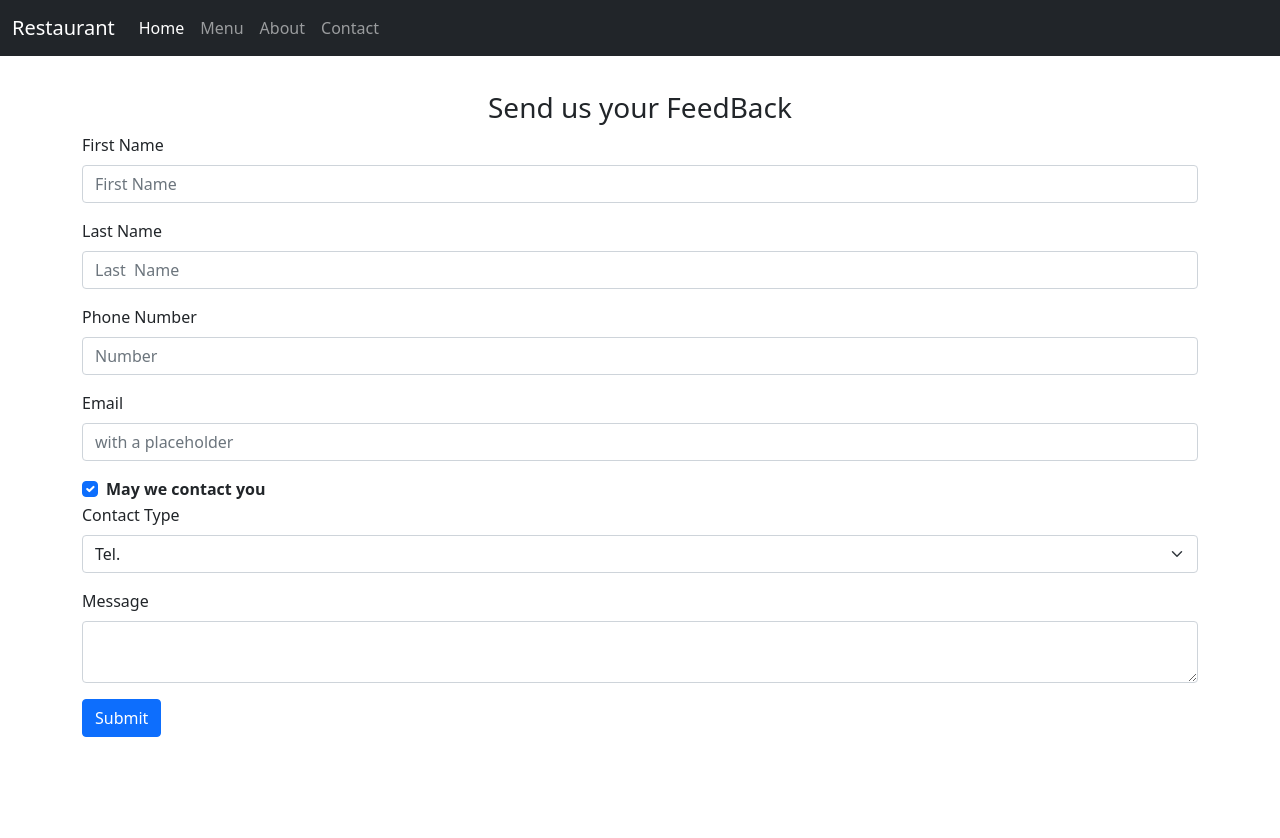
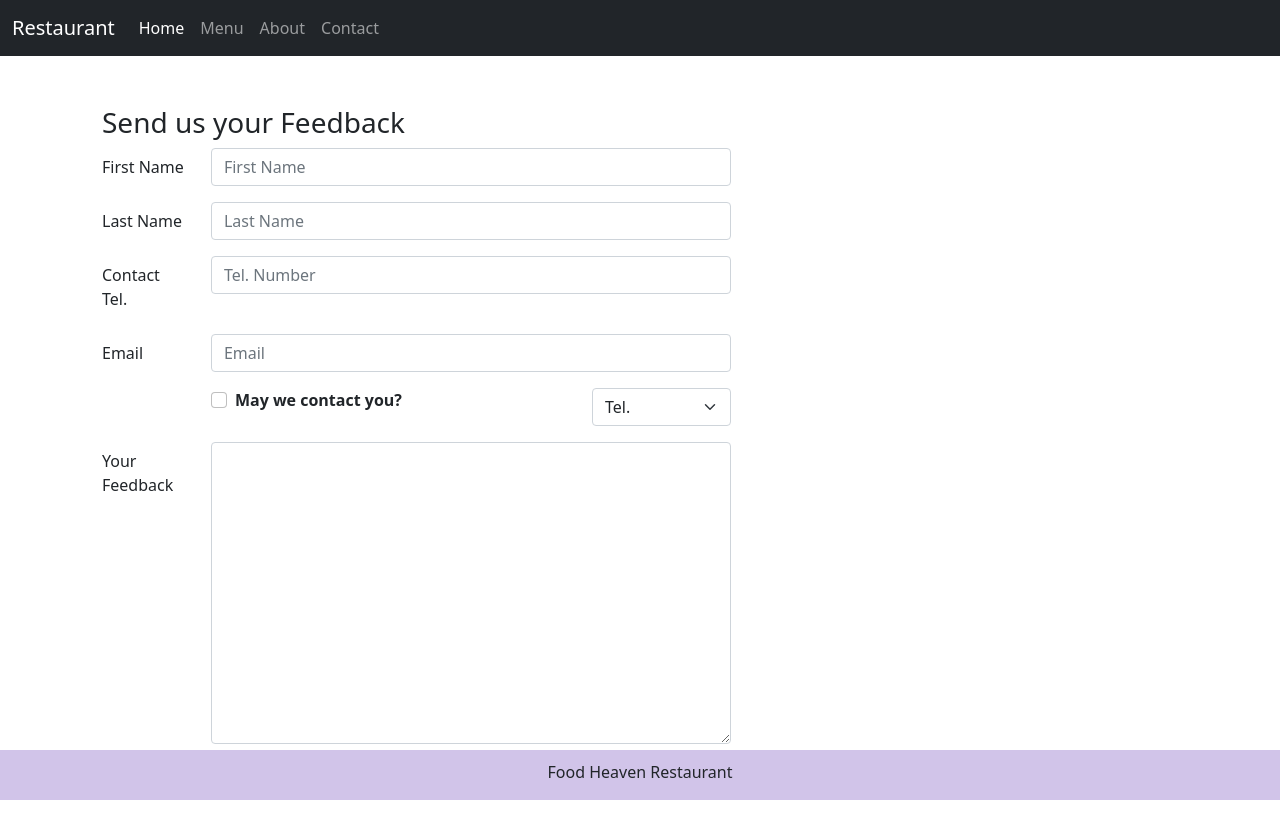
Before and after one commit to shariard58/shariarmahmud-restaurant-project-, a React (Create React App) app: page /contact in a window 1280 px wide. Shown: the top 838 px of the page. Before the commit the page ends 800 px from the top, so only its background shows below. Built offline with nearby package versions, Linux system fonts and the light colour scheme.

Commit message:
untill react redux

```diff
--- a/public/index.html
+++ b/public/index.html
@@ -24,7 +24,7 @@
       work correctly both with client-side routing and a non-root public URL.
       Learn how to configure a non-root public URL by running `npm run build`.
     -->
-    <title>Bohubrishi Restaurant</title>
+    <title>Food Heaven Restaurant</title>
   </head>
   <body>
     <noscript>You need to enable JavaScript to run this app.</noscript>
--- a/src/App.css
+++ b/src/App.css
@@ -14,3 +14,18 @@
 .two {
   background-color: blue;
 } */
+
+.footer {
+  background-color: #d1c4e9;
+  margin: 0px auto;
+  padding-top: 10px;
+  position: fixed;
+  bottom: 0;
+  width: 100%;
+}
+
+.row-content {
+  margin: 0px auto;
+  padding: 50px 0px 50px 0px;
+  min-height: 400px;
+}
--- a/src/components/body/Contact.js
+++ b/src/components/body/Contact.js
@@ -1,6 +1,5 @@
 import React, { Component } from "react";
-import { Button, Form, FormGroup, Label, Input, FormText } from "reactstrap";
-import "./Contact.css";
+import { Button, Form, FormGroup, Label, Input, Col } from "reactstrap";
 
 class Contact extends Component {
   constructor(props) {
@@ -10,110 +9,145 @@ class Contact extends Component {
       lastname: "",
       telnum: "",
       email: "",
-      agree: true,
+      agree: false,
       contactType: "Tel.",
       message: "",
     };
+    this.handleInputChange = this.handleInputChange.bind(this);
+    this.handleSubmit = this.handleSubmit.bind(this);
   }
+
+  handleInputChange = (event) => {
+    const value =
+      event.target.type === "checkbox"
+        ? event.target.checked
+        : event.target.value;
+    const name = event.target.name;
+    this.setState({
+      [name]: value,
+    });
+  };
+
+  handleSubmit = (event) => {
+    console.log(this.state);
+    event.preventDefault();
+  };
+
   render() {
     return (
       <div className="container">
-        <div className="row row-content">
+        <div
+          className="row row-content"
+          style={{ paddingLeft: "20px", textAlign: "left" }}
+        >
           <div className="col-12">
-            <h3> Send us your FeedBack</h3>
+            <h3>Send us your Feedback</h3>
           </div>
-
-          <div className="col-12">
-            <Form>
-              <FormGroup>
-                <Label className="label" for="firstname">
+          <div className="col-12 col-md-7">
+            <Form onSubmit={this.handleSubmit}>
+              <FormGroup row>
+                <Label htmlFor="firstname" md={2}>
                   First Name
                 </Label>
+                <Col md={10}>
                   <Input
-                  className="textF"
                     type="text"
-                  name="fname"
-                  id="firstname"
-                  placeholder="First Name "
+                    name="firstname"
+                    placeholder="First Name"
                     value={this.state.firstname}
+                    onChange={this.handleInputChange}
                   />
+                </Col>
               </FormGroup>
-
-              <FormGroup>
-                <Label className="label" for="lastname">
+              <FormGroup row>
+                <Label htmlFor="lastname" md={2}>
                   Last Name
                 </Label>
+                <Col md={10}>
                   <Input
-                  className="textF"
                     type="text"
-                  name="lname"
-                  id="lastname"
-                  placeholder="Last  Name "
+                    name="lastname"
                     value={this.state.lastname}
+                    placeholder="Last Name"
+                    onChange={this.handleInputChange}
                   />
+                </Col>
               </FormGroup>
-
-              <FormGroup>
-                <Label className="label" for="number">
-                  Phone Number
+              <FormGroup row>
+                <Label htmlFor="telnum" md={2}>
+                  Contact Tel.
                 </Label>
+                <Col md={10}>
                   <Input
-                  className="textF"
-                  type="number"
-                  name="num"
-                  id="number"
-                  placeholder="Number "
+                    type="tel"
+                    name="telnum"
                     value={this.state.telnum}
+                    placeholder="Tel. Number"
+                    onChange={this.handleInputChange}
                   />
+                </Col>
               </FormGroup>
-
-              <FormGroup>
-                <Label for="exampleEmail">Email</Label>
+              <FormGroup row>
+                <Label htmlFor="email" md={2}>
+                  Email
+                </Label>
+                <Col md={10}>
                   <Input
                     type="email"
                     name="email"
-                  id="exampleEmail"
-                  placeholder="with a placeholder"
                     value={this.state.email}
+                    placeholder="Email"
+                    onChange={this.handleInputChange}
                   />
+                </Col>
               </FormGroup>
+              <FormGroup row>
+                <Col md={{ size: 6, offset: 2 }}>
                   <FormGroup check>
                     <Label check>
                       <Input
                         type="checkbox"
-                    id="checkbox2"
+                        name="agree"
                         checked={this.state.agree}
-                  />{" "}
-                  <strong> May we contact you </strong>
+                        onChange={this.handleInputChange}
+                      />
+                      <strong>May we contact you?</strong>
                     </Label>
                   </FormGroup>
-
-              <FormGroup>
-                <Label for="contactType">Contact Type </Label>
+                </Col>
+                <Col md={{ size: 3, offset: 1 }}>
                   <Input
                     type="select"
                     name="contactType"
-                  id="examplePassword"
                     value={this.state.contactType}
+                    onChange={this.handleInputChange}
                   >
-                  <option> Tel.</option>
-                  <option> Email </option>
+                    <option>Tel.</option>
+                    <option>Email</option>
                   </Input>
+                </Col>
               </FormGroup>
-
-              <FormGroup>
-                <Label for="exampleText">Message</Label>
+              <FormGroup row>
+                <Label htmlFor="message" md={2}>
+                  Your Feedback
+                </Label>
+                <Col md={10}>
                   <Input
                     type="textarea"
-                  name="text"
-                  id="exampleText"
+                    name="message"
                     value={this.state.message}
-                />
+                    rows="12"
+                    onChange={this.handleInputChange}
+                  ></Input>
+                </Col>
               </FormGroup>
-
+              <FormGroup>
+                <Col md={{ size: 10, offset: 2 }}>
                   <Button type="submit" color="primary">
-                Submit
+                    Send Feedback
                   </Button>
+                </Col>
+              </FormGroup>
             </Form>
           </div>
         </div>
--- a/src/components/body/DishDetail.js
+++ b/src/components/body/DishDetail.js
@@ -25,7 +25,7 @@ const DishDetail = (props) => {
 
           <hr />
 
-          <LoadComments comments={props.dish.comments} />
+          <LoadComments comments={props.comments} />
         </CardBody>
       </Card>
     </div>
--- a/src/components/body/Menu.js
+++ b/src/components/body/Menu.js
@@ -1,6 +1,7 @@
 import React, { Component } from "react";
 import MenuItem from "./MenuItem";
 import DishDetail from "./DishDetail";
+import COMMENTS from "../../data/comments";
 
 import DISHES from "../../data/dishes.js";
 
@@ -16,6 +17,7 @@ import {
 class Menu extends Component {
   state = {
     dishes: DISHES,
+    comments: COMMENTS,
     selectedDish: null,
     modalOpen: false,
   };
@@ -44,7 +46,13 @@ class Menu extends Component {
     let dishDetail = null;
 
     if (this.state.selectedDish != null) {
-      dishDetail = <DishDetail dish={this.state.selectedDish} />;
+      const comments = this.state.comments.filter((comment) => {
+        return comment.dishId === this.state.selectedDish;
+      });
+
+      dishDetail = (
+        <DishDetail dish={this.state.selectedDish} comments={comments} />
+      );
     }
 
     return (
--- a/src/components/footer/Footer.js
+++ b/src/components/footer/Footer.js
@@ -1,7 +1,17 @@
 import React from "react";
 
 const Footer = () => {
-  return <div></div>;
+  return (
+    <div className="footer">
+      <div className="container">
+        <div className="row justify-content-center">
+          <div className="col-auto">
+            <p> Food Heaven Restaurant </p>
+          </div>
+        </div>
+      </div>
+    </div>
+  );
 };
 
 export default Footer;
--- /dev/null
+++ b/src/data/comments.js
@@ -0,0 +1,168 @@
+const COMMENTS = [
+  {
+    dishId: 0,
+    id: 0,
+    rating: 5,
+    comment: "Imagine all the eatables, living in conFusion!",
+    author: "Shanto",
+    date: "2018-10-16T17:57:28.556094Z",
+  },
+  {
+    dishId: 0,
+    id: 1,
+    rating: 4,
+    comment:
+      "Sends anyone to heaven, I wish I could get my mother-in-law to eat it!",
+    author: "Karim",
+    date: "2017-09-05T17:57:28.556094Z",
+  },
+  {
+    dishId: 0,
+    id: 2,
+    rating: 3,
+    comment: "Eat it, just eat it!",
+    author: "Moinul",
+    date: "2019-02-13T17:57:28.556094Z",
+  },
+  {
+    dishId: 0,
+    id: 3,
+    rating: 4,
+    comment: "Ultimate, Reaching for the stars!",
+    author: "Rahat",
+    date: "2017-12-02T17:57:28.556094Z",
+  },
+  {
+    dishId: 0,
+    id: 4,
+    rating: 2,
+    comment: "It's your birthday, we're gonna party!",
+    author: "Rony",
+    date: "2019-12-02T17:57:28.556094Z",
+  },
+  {
+    dishId: 1,
+    id: 5,
+    rating: 5,
+    comment: "Imagine all the eatables, living in conFusion!",
+    author: "Shanto",
+    date: "2018-10-16T17:57:28.556094Z",
+  },
+  {
+    dishId: 1,
+    id: 6,
+    rating: 4,
+    comment:
+      "Sends anyone to heaven, I wish I could get my mother-in-law to eat it!",
+    author: "Karim",
+    date: "2017-09-05T17:57:28.556094Z",
+  },
+  {
+    dishId: 1,
+    id: 7,
+    rating: 3,
+    comment: "Eat it, just eat it!",
+    author: "Moinul",
+    date: "2019-02-13T17:57:28.556094Z",
+  },
+  {
+    dishId: 1,
+    id: 8,
+    rating: 4,
+    comment: "Ultimate, Reaching for the stars!",
+    author: "Rahat",
+    date: "2017-12-02T17:57:28.556094Z",
+  },
+  {
+    dishId: 1,
+    id: 9,
+    rating: 2,
+    comment: "It's your birthday, we're gonna party!",
+    author: "Rony",
+    date: "2019-12-02T17:57:28.556094Z",
+  },
+  {
+    dishId: 2,
+    id: 10,
+    rating: 5,
+    comment: "Imagine all the eatables, living in conFusion!",
+    author: "Shanto",
+    date: "2018-10-16T17:57:28.556094Z",
+  },
+  {
+    dishId: 2,
+    id: 11,
+    rating: 4,
+    comment:
+      "Sends anyone to heaven, I wish I could get my mother-in-law to eat it!",
+    author: "Karim",
+    date: "2017-09-05T17:57:28.556094Z",
+  },
+  {
+    dishId: 2,
+    id: 12,
+    rating: 3,
+    comment: "Eat it, just eat it!",
+    author: "Moinul",
+    date: "2019-02-13T17:57:28.556094Z",
+  },
+  {
+    dishId: 2,
+    id: 13,
+    rating: 4,
+    comment: "Ultimate, Reaching for the stars!",
+    author: "Rahat",
+    date: "2017-12-02T17:57:28.556094Z",
+  },
+  {
+    dishId: 2,
+    id: 14,
+    rating: 2,
+    comment: "It's your birthday, we're gonna party!",
+    author: "Rony",
+    date: "2019-12-02T17:57:28.556094Z",
+  },
+  {
+    dishId: 3,
+    id: 15,
+    rating: 5,
+    comment: "Imagine all the eatables, living in conFusion!",
+    author: "Shanto",
+    date: "2018-10-16T17:57:28.556094Z",
+  },
+  {
+    dishId: 3,
+    id: 16,
+    rating: 4,
+    comment:
+      "Sends anyone to heaven, I wish I could get my mother-in-law to eat it!",
+    author: "Karim",
+    date: "2017-09-05T17:57:28.556094Z",
+  },
+  {
+    dishId: 3,
+    id: 17,
+    rating: 3,
+    comment: "Eat it, just eat it!",
+    author: "Moinul",
+    date: "2019-02-13T17:57:28.556094Z",
+  },
+  {
+    dishId: 3,
+    id: 18,
+    rating: 4,
+    comment: "Ultimate, Reaching for the stars!",
+    author: "Rahat",
+    date: "2017-12-02T17:57:28.556094Z",
+  },
+  {
+    dishId: 3,
+    id: 19,
+    rating: 2,
+    comment: "It's your birthday, we're gonna party!",
+    author: "Rony",
+    date: "2019-12-02T17:57:28.556094Z",
+  },
+];
+
+export default COMMENTS;
--- a/src/data/dishes.js
+++ b/src/data/dishes.js
@@ -5,48 +5,10 @@ const DISHES = [
     image: "/assests/images/0burger.jpg",
     category: "meal",
     label: "Hot",
-
     price: "199",
+    featured: true,
     description:
       "This chicken burger gets an Asian-flavor twist with ginger and garlic. It's topped off with a fabulous coleslaw. If you like, serve the coleslaw as a side for grilled items, like chicken breasts, fish fillets or chops",
-    comments: [
-      {
-        id: 0,
-        rating: 5,
-        comment: "Imagine all the eatables, living in conFusion!",
-        author: "Shanto",
-        date: "2018-10-16T17:57:28.556094Z",
-      },
-      {
-        id: 1,
-        rating: 4,
-        comment:
-          "Sends anyone to heaven, I wish I could get my mother-in-law to eat it!",
-        author: "Karim",
-        date: "2017-09-05T17:57:28.556094Z",
-      },
-      {
-        id: 2,
-        rating: 3,
-        comment: "Eat it, just eat it!",
-        author: "Moinul",
-        date: "2019-02-13T17:57:28.556094Z",
-      },
-      {
-        id: 3,
-        rating: 4,
-        comment: "Ultimate, Reaching for the stars!",
-        author: "Rahat",
-        date: "2017-12-02T17:57:28.556094Z",
-      },
-      {
-        id: 4,
-        rating: 2,
-        comment: "It's your birthday, we're gonna party!",
-        author: "Rony",
-        date: "2019-12-02T17:57:28.556094Z",
-      },
-    ],
   },
   {
     id: 1,
@@ -55,46 +17,9 @@ const DISHES = [
     category: "meal",
     label: "",
     price: "599",
+    featured: false,
     description:
       "BBQ chicken pizza with tangy BBQ sauce, chicken, and red onion. Gouda cheese gives the homemade pizza the most delicious smoky flavor and cilantro adds a touch of freshness. My pizza dough recipe makes enough for two 12-inch pizzas, so you can freeze half for later. It’s an easy thick-style pizza crust with unbeatable flavor.",
-    comments: [
-      {
-        id: 0,
-        rating: 5,
-        comment: "Imagine all the eatables, living in conFusion!",
-        author: "Shanto",
-        date: "2018-10-16T17:57:28.556094Z",
-      },
-      {
-        id: 1,
-        rating: 4,
-        comment:
-          "Sends anyone to heaven, I wish I could get my mother-in-law to eat it!",
-        author: "Karim",
-        date: "2017-09-05T17:57:28.556094Z",
-      },
-      {
-        id: 2,
-        rating: 3,
-        comment: "Eat it, just eat it!",
-        author: "Moinul",
-        date: "2019-02-13T17:57:28.556094Z",
-      },
-      {
-        id: 3,
-        rating: 4,
-        comment: "Ultimate, Reaching for the stars!",
-        author: "Rahat",
-        date: "2017-12-02T17:57:28.556094Z",
-      },
-      {
-        id: 4,
-        rating: 2,
-        comment: "It's your birthday, we're gonna party!",
-        author: "Rony",
-        date: "2019-12-02T17:57:28.556094Z",
-      },
-    ],
   },
   {
     id: 2,
@@ -103,46 +28,9 @@ const DISHES = [
     category: "appetizer",
     label: "New",
     price: "120",
+    featured: false,
     description:
       "These are deep-fried, very thin, salted slices of potato that are usually served at room temperature. French fries have numerous variants, from thick-cut to shoestring, crinkle, curly and many other names.",
-    comments: [
-      {
-        id: 0,
-        rating: 5,
-        comment: "Imagine all the eatables, living in conFusion!",
-        author: "Shanto",
-        date: "2018-10-16T17:57:28.556094Z",
-      },
-      {
-        id: 1,
-        rating: 4,
-        comment:
-          "Sends anyone to heaven, I wish I could get my mother-in-law to eat it!",
-        author: "Karim",
-        date: "2017-09-05T17:57:28.556094Z",
-      },
-      {
-        id: 2,
-        rating: 3,
-        comment: "Eat it, just eat it!",
-        author: "Moinul",
-        date: "2019-02-13T17:57:28.556094Z",
-      },
-      {
-        id: 3,
-        rating: 4,
-        comment: "Ultimate, Reaching for the stars!",
-        author: "Rahat",
-        date: "2017-12-02T17:57:28.556094Z",
-      },
-      {
-        id: 4,
-        rating: 2,
-        comment: "It's your birthday, we're gonna party!",
-        author: "Rony",
-        date: "2019-12-02T17:57:28.556094Z",
-      },
-    ],
   },
   {
     id: 3,
@@ -151,46 +39,9 @@ const DISHES = [
     category: "dessert",
     label: "",
     price: "170",
+    featured: false,
     description:
       "A delectable, semi-sweet New York Style Cheese Cake, with cracker crust and spiced with Indian cardamoms",
-    comments: [
-      {
-        id: 0,
-        rating: 5,
-        comment: "Imagine all the eatables, living in conFusion!",
-        author: "Shanto",
-        date: "2018-10-16T17:57:28.556094Z",
-      },
-      {
-        id: 1,
-        rating: 4,
-        comment:
-          "Sends anyone to heaven, I wish I could get my mother-in-law to eat it!",
-        author: "Karim",
-        date: "2017-09-05T17:57:28.556094Z",
-      },
-      {
-        id: 2,
-        rating: 3,
-        comment: "Eat it, just eat it!",
-        author: "Moinul",
-        date: "2019-02-13T17:57:28.556094Z",
-      },
-      {
-        id: 3,
-        rating: 4,
-        comment: "Ultimate, Reaching for the stars!",
-        author: "Rahat",
-        date: "2017-12-02T17:57:28.556094Z",
-      },
-      {
-        id: 4,
-        rating: 2,
-        comment: "It's your birthday, we're gonna party!",
-        author: "Rony",
-        date: "2019-12-02T17:57:28.556094Z",
-      },
-    ],
   },
 ];
 
```
Lines whose indentation alone changed are shown as unchanged.
